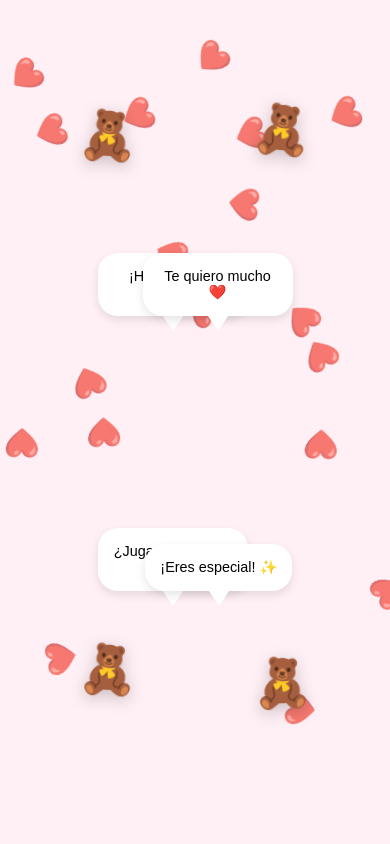
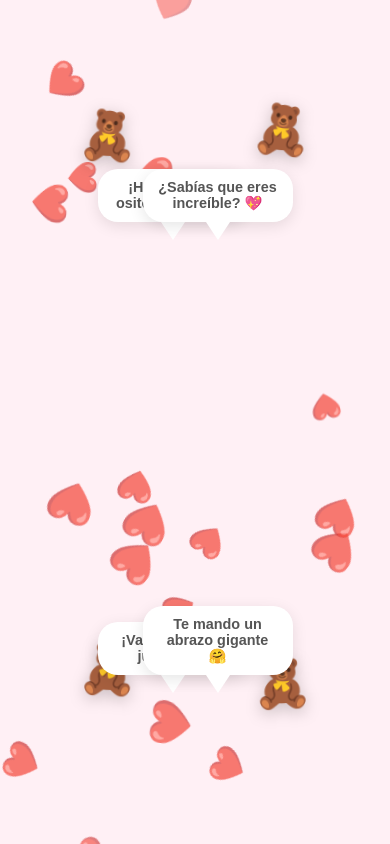
Before and after one commit to jesus-fd/cara-najibi, a plain HTML site: page index.html in a window 390 px wide. Drawn offline with Linux system fonts and the light colour scheme.

Commit message:
Update index.html

```diff
--- a/index.html
+++ b/index.html
@@ -3,7 +3,7 @@
 <head>
   <meta charset="UTF-8">
   <meta name="viewport" content="width=device-width, initial-scale=1.0">
-  <title>Ositos, Corazones y Globitos</title>
+  <title>Ositos, Corazones y Globitos Mágicos</title>
   <style>
     /* ESTILOS GENERALES */
     * {
@@ -13,7 +13,7 @@
     }
     body {
       font-family: 'Arial', sans-serif;
-      background-color: #fff0f5;
+      background-color: #fff0f5; /* Fondo rosado claro */
       height: 100vh;
       overflow: hidden;
       position: relative;
@@ -26,44 +26,48 @@
       z-index: 20;
       filter: drop-shadow(0 4px 8px rgba(0, 0, 0, 0.2));
       animation: flotar 3s ease-in-out infinite alternate;
+      cursor: pointer; /* Para que parezca interactivo */
     }
     .o1 { top: 15%; left: 20%; animation-delay: 0s; }
     .o2 { top: 15%; right: 20%; animation-delay: 0.5s; }
     .o3 { bottom: 15%; left: 20%; animation-delay: 1s; }
     .o4 { bottom: 15%; right: 20%; animation-delay: 1.5s; }
 
-    /* CORAZONES */
+    /* CORAZONES FLOTANTES */
     .corazon {
       position: fixed;
       font-size: 1.8rem;
-      color: #ff6b8b;
+      color: #ff6b8b; /* Color rosa fuerte */
       z-index: 5;
       animation: caer 6s linear infinite;
       opacity: 0.7;
+      user-select: none; /* Evita que se seleccione el texto */
     }
 
     /* GLOBITOS DE DIÁLOGO */
     .globito {
       position: fixed;
       background: white;
-      padding: 15px;
+      padding: 15px 20px;
       border-radius: 20px;
-      box-shadow: 0 4px 10px rgba(0, 0, 0, 0.1);
+      box-shadow: 0 4px 15px rgba(0, 0, 0, 0.1);
       z-index: 30;
       max-width: 200px;
       text-align: center;
       font-size: 1rem;
       animation: aparecer 2s ease-out;
+      font-weight: bold;
+      color: #555;
     }
     .globito::after {
       content: '';
       position: absolute;
       width: 0;
       height: 0;
-      border-left: 10px solid transparent;
-      border-right: 10px solid transparent;
-      border-top: 15px solid white;
-      bottom: -15px;
+      border-left: 12px solid transparent;
+      border-right: 12px solid transparent;
+      border-top: 18px solid white;
+      bottom: -18px;
       left: 50%;
       transform: translateX(-50%);
     }
@@ -88,10 +92,22 @@
       to { opacity: 1; transform: scale(1); }
     }
 
+    /* EFECTO AL HACER CLICK EN OSITOS */
+    .osito:active {
+      transform: scale(1.1);
+      transition: transform 0.2s;
+    }
+
     /* RESPONSIVE */
     @media (max-width: 768px) {
       .osito { font-size: 3rem; }
-      .globito { max-width: 150px; font-size: 0.9rem; }
+      .globito {
+        max-width: 150px;
+        font-size: 0.9rem;
+        padding: 10px 15px;
+      }
+      .g1, .g2 { top: 20%; }
+      .g3, .g4 { bottom: 20%; }
     }
   </style>
 </head>
@@ -102,9 +118,11 @@
   <div class="osito o3">🧸</div>
   <div class="osito o4">🧸</div>
 
-  <!-- 20 CORAZONES FLOTANTES (generados con JS) -->
+  <!-- 20 CORAZONES (generados con JS) -->
   <script>
-    // Crear corazones
+    // Crear corazones aleatorios
+    function crearCorazones() {
+      const colores = ["#ff6b8b", "#ff8fab", "#ffb3c6"]; // Variantes de rosa
       for (let i = 0; i < 20; i++) {
         const corazon = document.createElement('div');
         corazon.className = 'corazon';
@@ -112,14 +130,31 @@
         corazon.style.left = Math.random() * 100 + 'vw';
         corazon.style.animationDuration = (Math.random() * 4 + 3) + 's';
         corazon.style.animationDelay = Math.random() * 5 + 's';
+        corazon.style.color = colores[Math.floor(Math.random() * colores.length)];
+        corazon.style.fontSize = (Math.random() * 1 + 1.5) + 'rem';
         document.body.appendChild(corazon);
       }
+    }
+    crearCorazones();
   </script>
 
-  <!-- 4 GLOBITOS DE DIÁLOGO -->
-  <div class="globito g1">¡Hola! Soy un osito 🧸</div>
-  <div class="globito g2">Te quiero mucho ❤️</div>
-  <div class="globito g3">¿Jugamos juntos? 🎈</div>
-  <div class="globito g4">¡Eres especial! ✨</div>
+  <!-- 4 GLOBITOS CON MENSAJES -->
+  <div class="globito g1">¡Hola! Soy tu osito favorito 🧸</div>
+  <div class="globito g2">¿Sabías que eres increíble? 💖</div>
+  <div class="globito g3">¡Vamos a jugar juntos! 🎠</div>
+  <div class="globito g4">Te mando un abrazo gigante 🤗</div>
+
+  <!-- INTERACTIVIDAD: Haz que los ositos "salten" al hacer clic -->
+  <script>
+    document.querySelectorAll('.osito').forEach(osito => {
+      osito.addEventListener('click', () => {
+        osito.style.animation = 'none';
+        osito.style.transform = 'translateY(-30px) rotate(10deg)';
+        setTimeout(() => {
+          osito.style.animation = 'flotar 3s ease-in-out infinite alternate';
+        }, 500);
+      });
+    });
+  </script>
 </body>
 </html>
```
Lines whose indentation alone changed are shown as unchanged.
